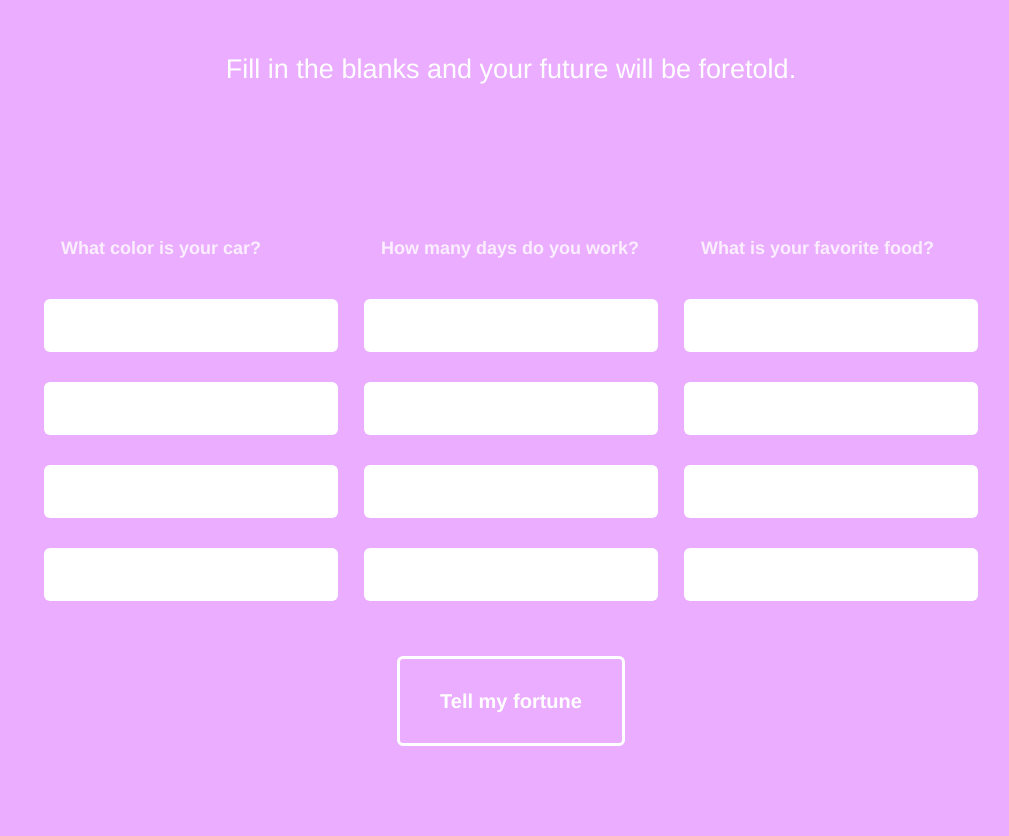
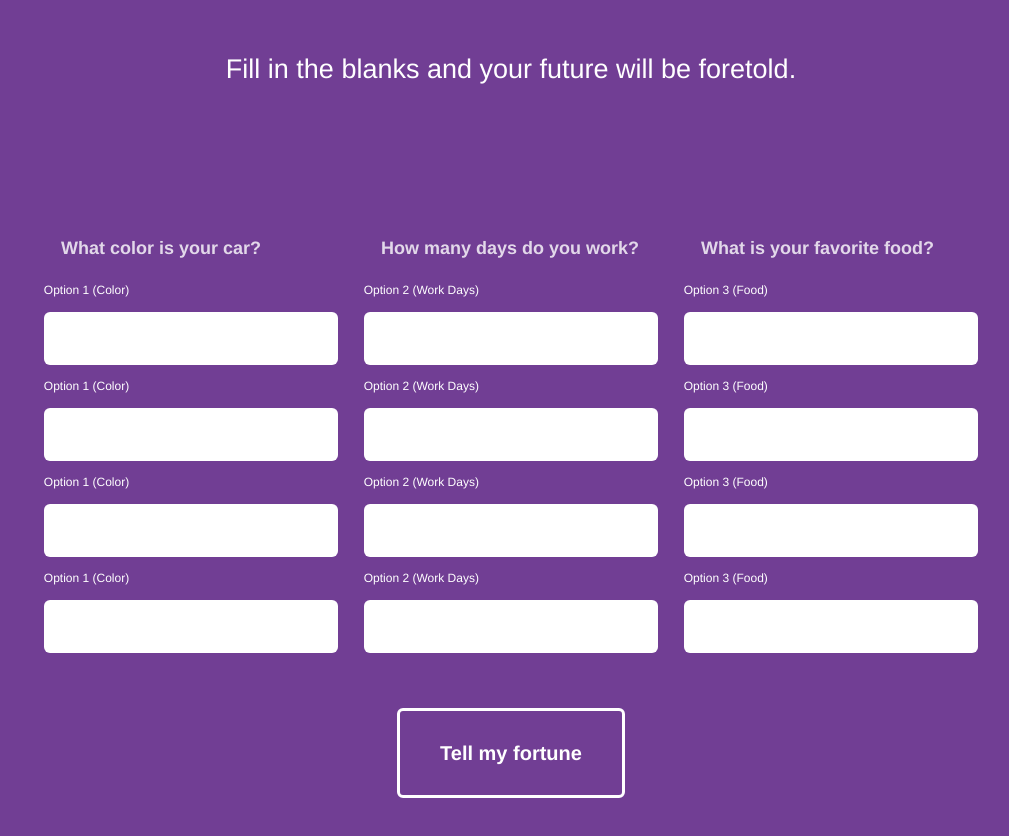
Before and after one commit to JavierPena5526/MASH-Game, a plain HTML site: page index.html in a window 1280 px wide. Shown: the part 202-1038 px from the top of the page, without its empty margins (129-1138 px from the left). Drawn offline with Linux system fonts and the light colour scheme.

Commit message:
Added Labels

```diff
--- a/index.html
+++ b/index.html
@@ -23,24 +23,60 @@ index.html
       <div class="bucket">
         <div class="choice-bucket">
           <h4 class="highlight">What color is your car?</h4>
+          <label>
+            Option 1 (Color)
             <input name="answer_1[]" type="text">
+          </label>
+          <label>
+            Option 1 (Color)
             <input name="answer_1[]" type="text">
+        </label>
+        <label>
+          Option 1 (Color)
           <input name="answer_1[]" type="text">
+        </label>
+          <label>
+            Option 1 (Color)
            <input name="answer_1[]" type="text">
+         </label>
         </div>
         <div class="choice-bucket">
           <h4 class="highlight">How many days do you work?</h4>
+          <label>
+            Option 2 (Work Days)
             <input name="answer_2[]" type="text">
+          </label>
+          <label>
+            Option 2 (Work Days)
             <input name="answer_2[]" type="text">
+          </label>
+          <label>
+            Option 2 (Work Days)
             <input name="answer_2[]" type="text">
+          </label>
+          <label>
+            Option 2 (Work Days)
           <input name="answer_2[]" type="text">
+        </label>
         </div>
         <div class="choice-bucket">
           <h4 class="highlight">What is your favorite food?</h4>
+          <label>
+            Option 3 (Food)
            <input name="answer_3[]" type="text">
+         </label>
+          <label>
+            Option 3 (Food)
            <input name="answer_3[]" type="text">
+         </label>
+          <label>
+            Option 3 (Food)
            <input name="answer_3[]" type="text">
+         </label>
+          <label>
+            Option 3 (Food)
            <input name="answer_3[]" type="text">
+         </label>
         </div>
       </div>
       <button type="submit" class="button-submit">Tell my fortune</button>
--- a/style.css
+++ b/style.css
@@ -1,6 +1,6 @@
 /* Body styling */
 body {
-  background: #ebadff;
+  background: #713e94;
   color: #fff;
   font-family: Helvetica, Arial;
   font-size: 27px;
```
Lines whose indentation alone changed are shown as unchanged.
